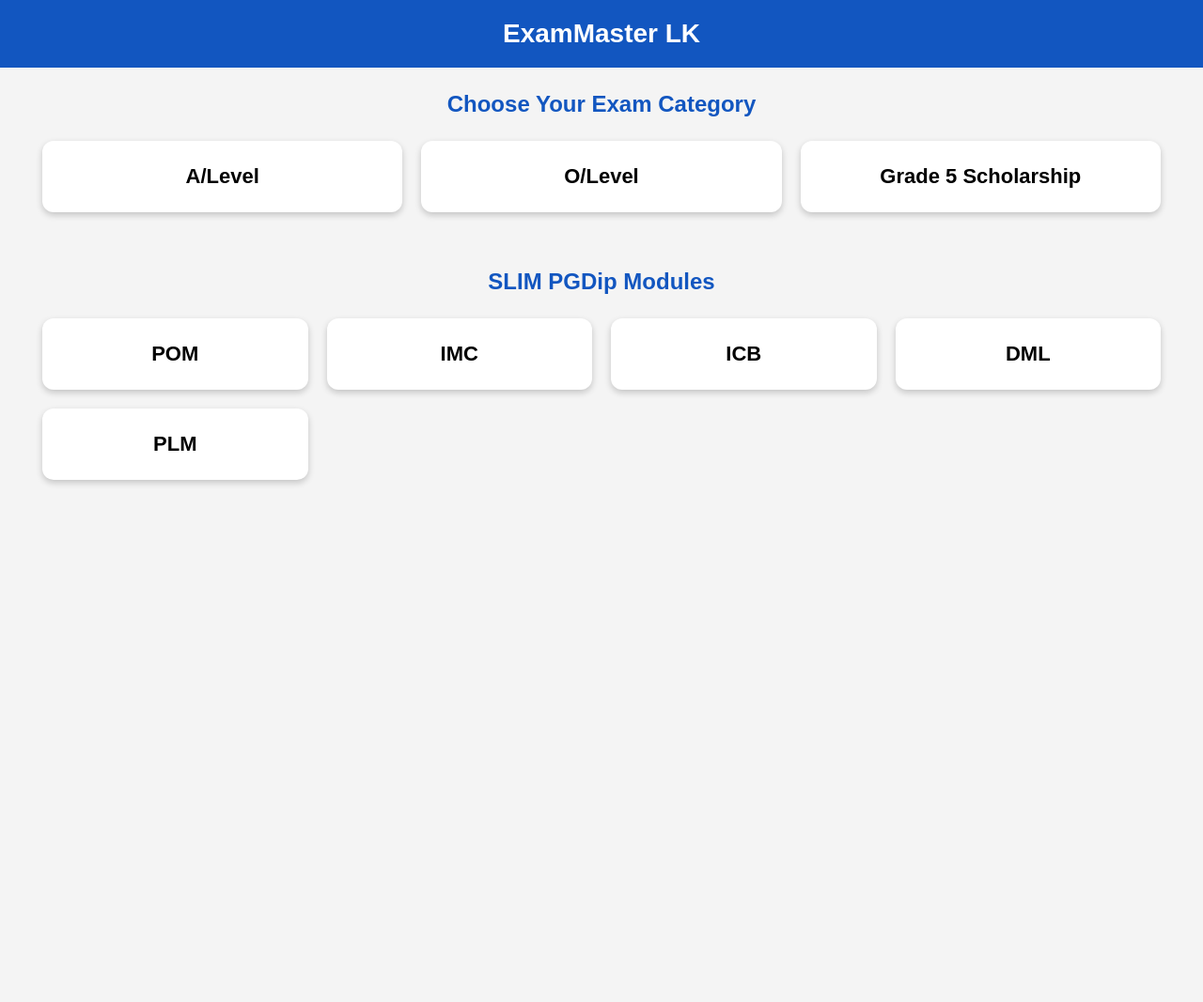
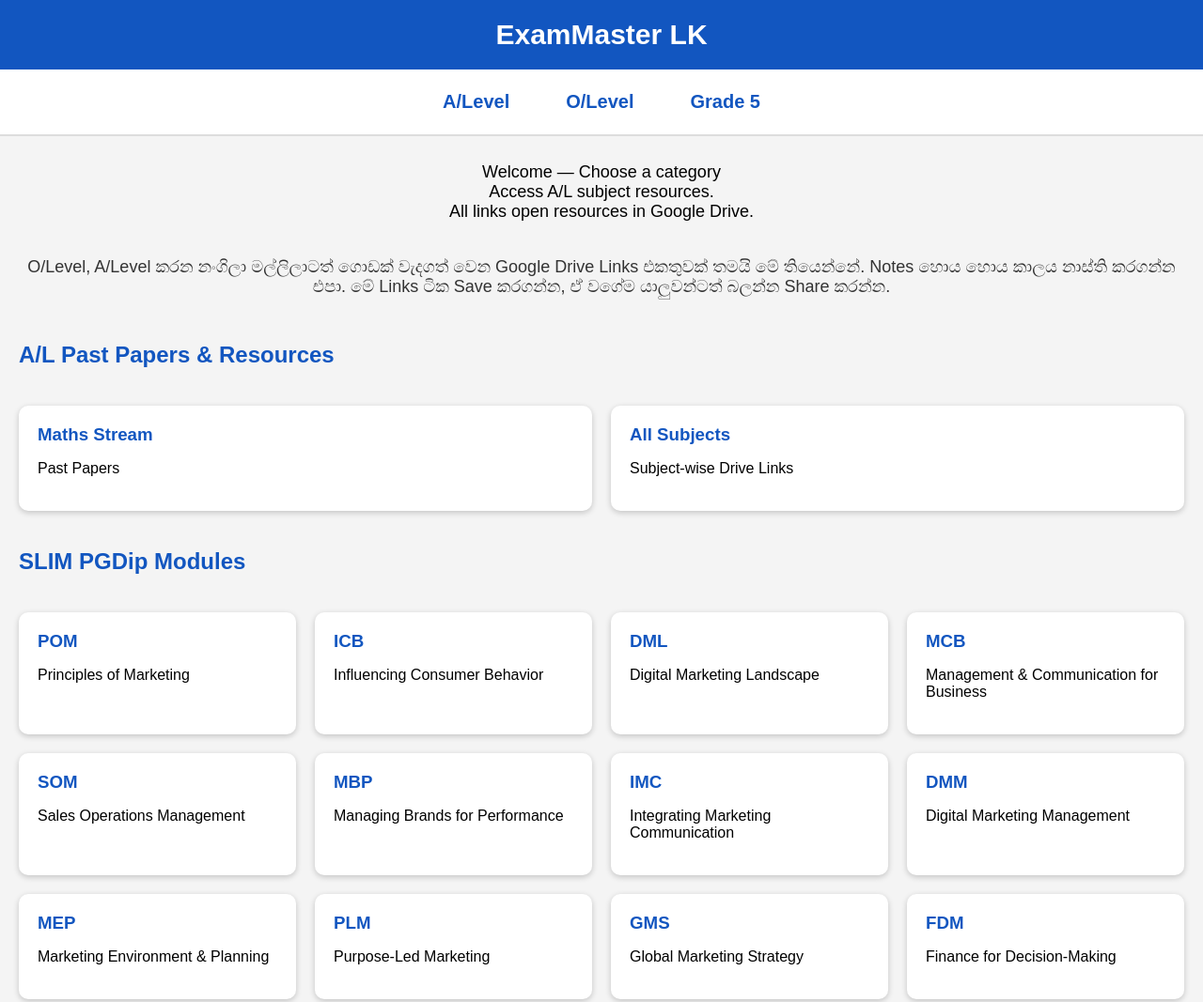
Before and after one commit to dimuth-2000/exam-master-lk, a plain HTML site: page index.html in a window 1280 px wide. Shown: the top 1067 px of the page at 94% size. Before the commit the page ends 800 px from the top, so only its background shows below. Drawn offline with Linux system fonts and the light colour scheme.

Commit message:
Update index.html

```diff
--- a/index.html
+++ b/index.html
@@ -1,84 +1,92 @@
 <!DOCTYPE html>
-<html lang="en">
+<html>
 <head>
 <meta charset="UTF-8">
 <title>ExamMaster LK</title>
-<meta name="viewport" content="width=device-width, initial-scale=1">
 <style>
-    body {
-        font-family: Arial, sans-serif;
-        margin: 0;
-        background: #f4f4f4;
+    body{font-family: Arial; margin:0; background:#f4f4f4;}
+    header{background:#1256C0; padding:20px; color:white; text-align:center; font-size:30px; font-weight:bold;}
+
+    /* Menu */
+    nav{
+        background:white;
+        padding:15px;
+        display:flex;
+        justify-content:center;
+        gap:30px;
+        font-size:20px;
+        font-weight:bold;
+        border-bottom:2px solid #ddd;
     }
-    header {
-        background: #1256C0;
-        padding: 20px;
-        color: white;
-        text-align: center;
-        font-size: 28px;
-        font-weight: bold;
+    nav a{
+        text-decoration:none;
+        color:#1256C0;
+        padding:8px 15px;
+        border-radius:8px;
     }
-    .menu-section {
-        padding: 25px;
-        text-align: center;
+    nav a:hover{
+        background:#1256C0;
+        color:white;
     }
-    .menu-title {
-        font-size: 24px;
-        font-weight: bold;
-        color: #1256C0;
-        margin-bottom: 15px;
-    }
-    .menu-container {
-        display: grid;
-        grid-template-columns: repeat(auto-fit, minmax(250px, 1fr));
-        gap: 20px;
-        padding: 10px 20px;
-    }
-    .menu-card {
-        background: white;
-        padding: 25px;
-        border-radius: 12px;
-        box-shadow: 0 3px 7px rgba(0,0,0,0.2);
-        text-decoration: none;
-        color: black;
-        font-size: 22px;
-        font-weight: bold;
-        text-align: center;
-        transition: 0.2s;
-    }
-    .menu-card:hover {
-        transform: scale(1.05);
-        background: #eaf1ff;
-    }
+
+    .container{display:grid; grid-template-columns:repeat(auto-fit,minmax(250px,1fr)); gap:20px; padding:20px;}
+    .card{background:white; padding:20px; border-radius:10px; box-shadow:0 2px 6px rgba(0,0,0,0.2); text-decoration:none; color:black;}
+    .card:hover{transform:scale(1.03);}
+    h2{padding:20px; margin:0; color:#1256C0;}
+    h3{margin:0; color:#1256C0;}
 </style>
 </head>
 <body>
 
 <header>ExamMaster LK</header>
 
-<!-- MAIN MENU SECTION -->
-<div class="menu-section">
-    <div class="menu-title">Choose Your Exam Category</div>
+<!-- Top Menu -->
+<nav>
+    <a href="#">A/Level</a>
+    <a href="#">O/Level</a>
+    <a href="#">Grade 5</a>
+</nav>
 
-    <div class="menu-container">
-        <a class="menu-card" href="al-home.html">A/Level</a>
-        <a class="menu-card" href="ol-home.html">O/Level</a>
-        <a class="menu-card" href="grade5-home.html">Grade 5 Scholarship</a>
-    </div>
+<!-- Welcome -->
+<p style="text-align:center; font-size:18px; padding:10px;">
+    Welcome — Choose a category<br>
+    Access A/L subject resources.<br>
+    All links open resources in Google Drive.
+</p>
+
+<!-- Sinhala Message -->
+<p style="text-align:center; font-size:18px; padding:10px; color:#333;">
+    O/Level, A/Level කරන නංගිලා මල්ලිලාටත් ගොඩක් වැදගත් වෙන Google Drive Links එකතුවක් තමයි මේ තියෙන්නේ.
+    Notes හොය හොය කාලය නාස්ති කරගන්න එපා.
+    මේ Links ටික Save කරගන්න, ඒ වගේම යාලුවන්ටත් බලන්න Share කරන්න.
+</p>
+
+<!-- A/L Section -->
+<h2>A/L Past Papers & Resources</h2>
+<div class="container">
+    <a class="card" href="al-maths.html"><h3>Maths Stream</h3><p>Past Papers</p></a>
+    <a class="card" href="al-all-subjects.html"><h3>All Subjects</h3><p>Subject-wise Drive Links</p></a>
 </div>
 
-<!-- FUTURE SECTION: SLIM MODULES -->
-<div class="menu-section">
-    <div class="menu-title">SLIM PGDip Modules</div>
-
-    <div class="menu-container">
-        <a class="menu-card" href="pom.html">POM</a>
-        <a class="menu-card" href="imc.html">IMC</a>
-        <a class="menu-card" href="icb.html">ICB</a>
-        <a class="menu-card" href="dml.html">DML</a>
-        <a class="menu-card" href="plm.html">PLM</a>
-        <!-- Add more modules as needed -->
-    </div>
+<!-- SLIM Section -->
+<h2>SLIM PGDip Modules</h2>
+<div class="container">
+  <a class="card" href="pom.html"><h3>POM</h3><p>Principles of Marketing</p></a>
+  <a class="card" href="icb.html"><h3>ICB</h3><p>Influencing Consumer Behavior</p></a>
+  <a class="card" href="dml.html"><h3>DML</h3><p>Digital Marketing Landscape</p></a>
+  <a class="card" href="mcb.html"><h3>MCB</h3><p>Management & Communication for Business</p></a>
+  <a class="card" href="som.html"><h3>SOM</h3><p>Sales Operations Management</p></a>
+  <a class="card" href="mbp.html"><h3>MBP</h3><p>Managing Brands for Performance</p></a>
+  <a class="card" href="imc.html"><h3>IMC</h3><p>Integrating Marketing Communication</p></a>
+  <a class="card" href="dmm.html"><h3>DMM</h3><p>Digital Marketing Management</p></a>
+  <a class="card" href="mep.html"><h3>MEP</h3><p>Marketing Environment & Planning</p></a>
+  <a class="card" href="plm.html"><h3>PLM</h3><p>Purpose-Led Marketing</p></a>
+  <a class="card" href="gms.html"><h3>GMS</h3><p>Global Marketing Strategy</p></a>
+  <a class="card" href="fdm.html"><h3>FDM</h3><p>Finance for Decision-Making</p></a>
+  <a class="card" href="brm.html"><h3>BRM</h3><p>Business Research Methods</p></a>
+  <a class="card" href="irp.html"><h3>IRP</h3><p>Integrated Research Project</p></a>
+  <a class="card" href="sor.html"><h3>SOR</h3><p>Seminar on Research</p></a>
+  <a class="card" href="pld.html"><h3>PLD</h3><p>Personality & Leadership Development</p></a>
 </div>
 
 </body>
```
